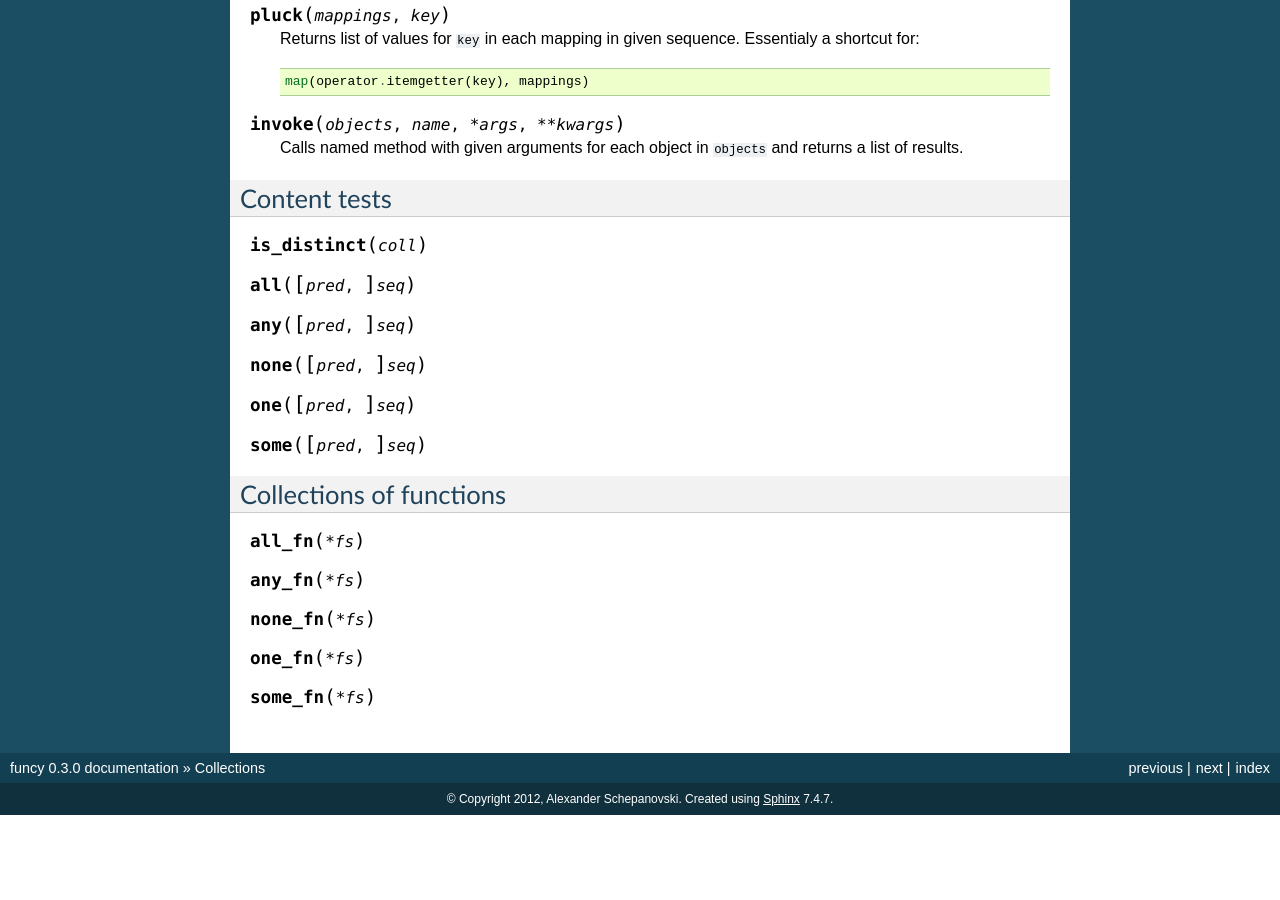
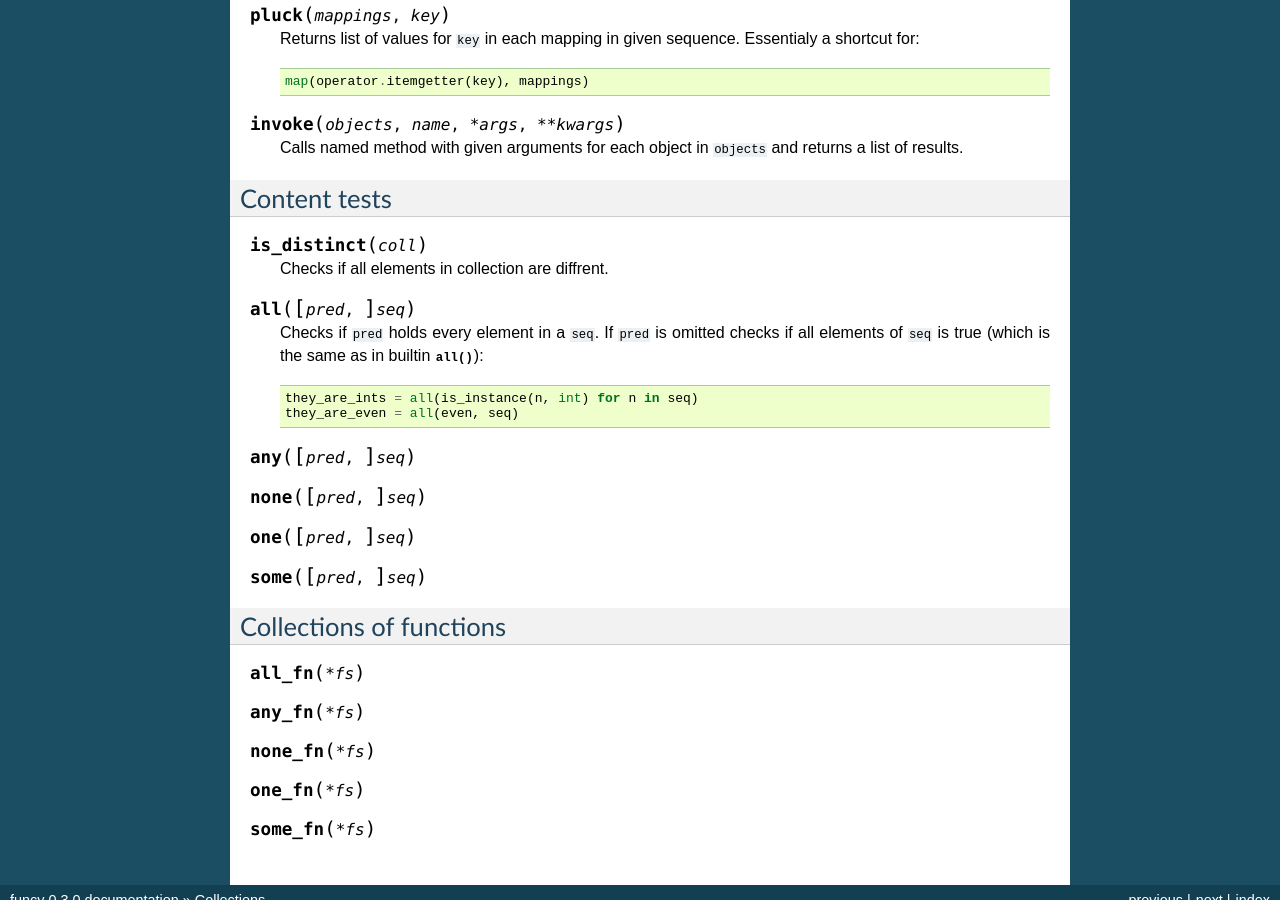
Before and after one commit to Jamaal224/funcy, a Sphinx documentation site: the page built from docs/colls.rst, in a window 1280 px wide and 900 px high, scrolled down 2511 px. Built offline with Sphinx 7.4.7, drawn with Linux system fonts in a browser that asks for light colours; pages that are not in the unit, such as notebooks, are missing from menus; before the commit the page ends 3326 px from its top, so only the background shows below that.

Commit message:
Added docs for is_distinct() and all()

```diff
--- a/docs/colls.rst
+++ b/docs/colls.rst
@@ -156,7 +156,16 @@ Content tests
 -------------
 
 .. function:: is_distinct(coll)
+
+    Checks if all elements in collection are diffrent.
+
 .. function:: all([pred], seq)
+
+    Checks if ``pred`` holds every element in a ``seq``. If ``pred`` is omitted checks if all elements of ``seq`` is true (which is the same as in builtin :func:`~builtin.all`)::
+
+        they_are_ints = all(is_instance(n, int) for n in seq)
+        they_are_even = all(even, seq)
+
 .. function:: any([pred], seq)
 .. function:: none([pred], seq)
 .. function:: one([pred], seq)
```
